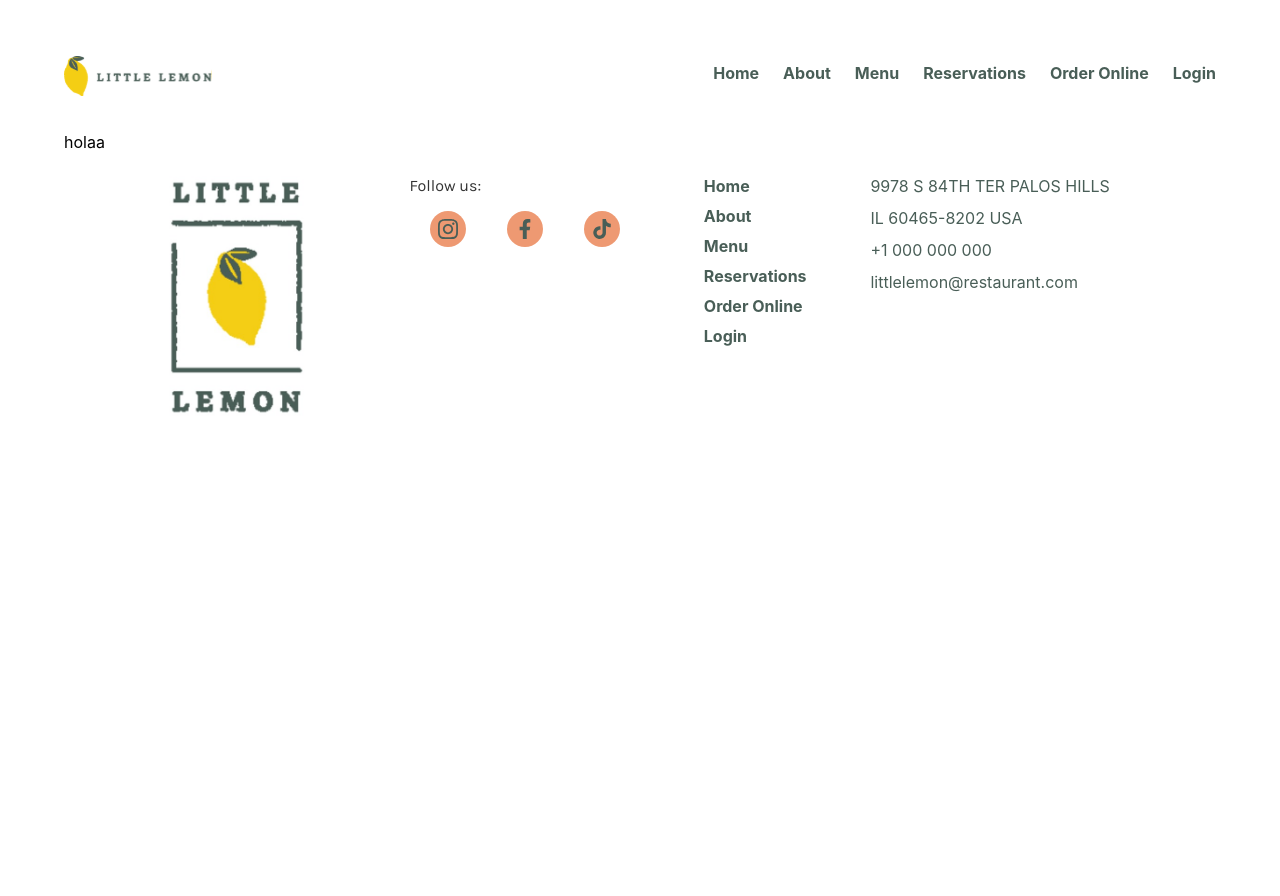
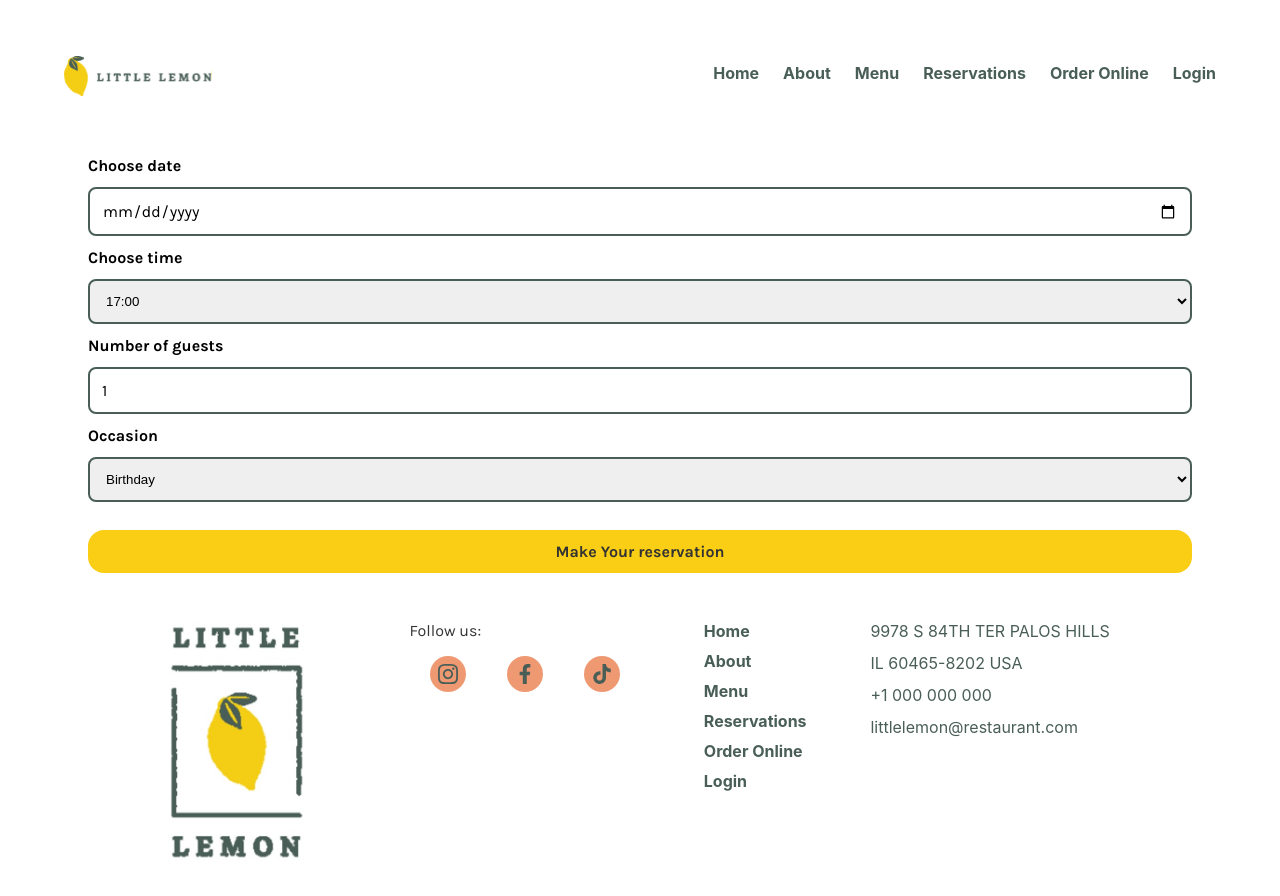
Before and after one commit to psanchezp31/little-lemon, a React (Create React App) app: page /reservations in a window 1280 px wide. Shown: the top 896 px of the page. Before the commit the page ends 800 px from the top, so only its background shows below. Built offline with nearby package versions, Linux system fonts and the light colour scheme; the HTML template or start-up script is replaced by a standard one; a web font is replaced by a local one.

Commit message:
feat(components): initial version of booking form

```diff
--- /dev/null
+++ b/src/components/BookingForm/BookingForm.js
@@ -0,0 +1,91 @@
+import React, { useState } from "react";
+import "./booking-form.scss";
+import { ToastContainer, toast } from "react-toastify";
+import "react-toastify/dist/ReactToastify.css";
+
+const BookingForm = () => {
+  const defaultAvailableTimes = () => [
+    "17:00",
+    "18:00",
+    "19:00",
+    "20:00",
+    "21:00",
+    "22:00",
+  ];
+  const [date, setDate] = useState("");
+  const [time, setTime] = useState("");
+  const [guests, setGuests] = useState(1);
+  const [occasion, setOccasion] = useState("");
+  const [availableTimes, setAvailableTimes] = useState(defaultAvailableTimes);
+
+  const handleSubmit = (event) => {
+    event.preventDefault();
+    toast.success("Reservation successfully made!", {
+      position: "top-center",
+    });
+
+    setDate("");
+    setTime("");
+    setGuests(1);
+    setOccasion("");
+    setAvailableTimes(defaultAvailableTimes);
+
+    console.log({ date, time, guests, occasion });
+  };
+
+  return (
+    <div className="form-wrapper">
+      <form className="form" onSubmit={handleSubmit}>
+        <label htmlFor="res-date">Choose date</label>
+        <input
+          type="date"
+          id="res-date"
+          value={date}
+          onChange={(e) => setDate(e.target.value)}
+        />
+
+        <label htmlFor="res-time">Choose time</label>
+        <select
+          id="res-time"
+          value={time}
+          onChange={(e) => setTime(e.target.value)}
+        >
+          {availableTimes.map((availableTime, index) => (
+            <option key={index} value={availableTime}>
+              {availableTime}
+            </option>
+          ))}
+        </select>
+
+        <label htmlFor="guests">Number of guests</label>
+        <input
+          type="number"
+          id="guests"
+          value={guests}
+          min="1"
+          max="10"
+          onChange={(e) => setGuests(Number(e.target.value))}
+        />
+
+        <label htmlFor="occasion">Occasion</label>
+        <select
+          id="occasion"
+          value={occasion}
+          onChange={(e) => setOccasion(e.target.value)}
+        >
+          <option value="Birthday">Birthday</option>
+          <option value="Anniversary">Anniversary</option>
+        </select>
+
+        <input
+          className="submit-button"
+          type="submit"
+          value="Make Your reservation"
+        />
+      </form>
+      <ToastContainer />
+    </div>
+  );
+};
+
+export default BookingForm;
--- /dev/null
+++ b/src/components/BookingForm/booking-form.scss
@@ -0,0 +1,53 @@
+@import "../../styles/index.scss";
+
+.form-wrapper {
+  padding: $spacing-24;
+}
+
+.form,
+input {
+  font-family: "Karla";
+  font-size: $font-small;
+}
+
+.form {
+  display: flex;
+  flex-direction: column;
+  gap: $spacing-12;
+
+  label {
+    font-size: $font-small;
+    font-weight: bold;
+  }
+
+  input,
+  select {
+    border-radius: $spacing-8;
+    padding: $spacing-12;
+    border: 2px solid $primary-100;
+  }
+
+  .submit-button {
+    display: flex;
+    justify-content: center;
+    border-radius: $spacing-16;
+    background-color: $primary-80;
+    text-align: left;
+    font-family: "Karla";
+    font-weight: bold;
+    font-size: $font-small;
+    color: $highlight-80;
+    border: none;
+    padding: $spacing-12;
+    width: 100%;
+    text-align: center;
+    transition: background-color 0.3s;
+    text-decoration: none;
+    margin-top: $spacing-16;
+
+    &:hover {
+      background-color: darken($primary-80, 10%);
+      cursor: pointer;
+    }
+  }
+}
--- a/src/components/Reservations/Reservations.js
+++ b/src/components/Reservations/Reservations.js
@@ -1,5 +1,11 @@
+import BookingForm from "../BookingForm/BookingForm";
+
 const Reservations = () => {
-  return <div>holaa</div>;
+  return (
+    <>
+      <BookingForm />
+    </>
+  );
 };
 
 export default Reservations;
```
